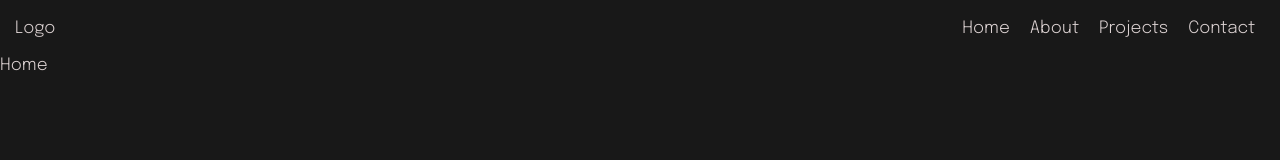
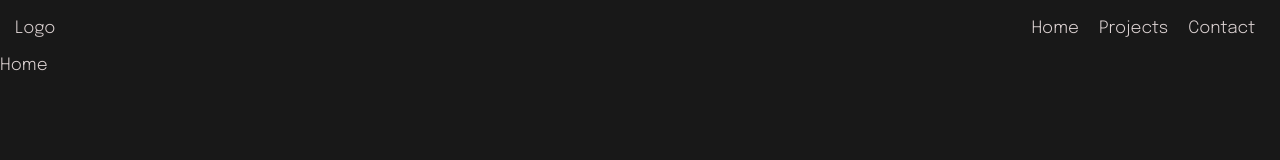
Before and after one commit to SorinXV/sorinxv.com, a React (Create React App) app: page / in a window 1280 px wide. Shown: the top 160 px of the page. Built offline with nearby package versions, Linux system fonts and the light colour scheme.

Commit message:
added working dynamic routing

```diff
--- a/src/assets/components/Navbar.js
+++ b/src/assets/components/Navbar.js
@@ -6,10 +6,9 @@
          <div id='container'>
             <a id='logo'>Logo</a>
             <div id='nav-links'>
-                <a href="#">Home</a>
-                <a href="#">About</a>
-                <a href="#">Projects</a>
-                <a href="#">Contact</a>
+                <a href="/">Home</a>
+                <a href="/projects">Projects</a>
+                <a href="/contact">Contact</a>
             </div>
             <div id='ham-menu'>
                 menu
```
